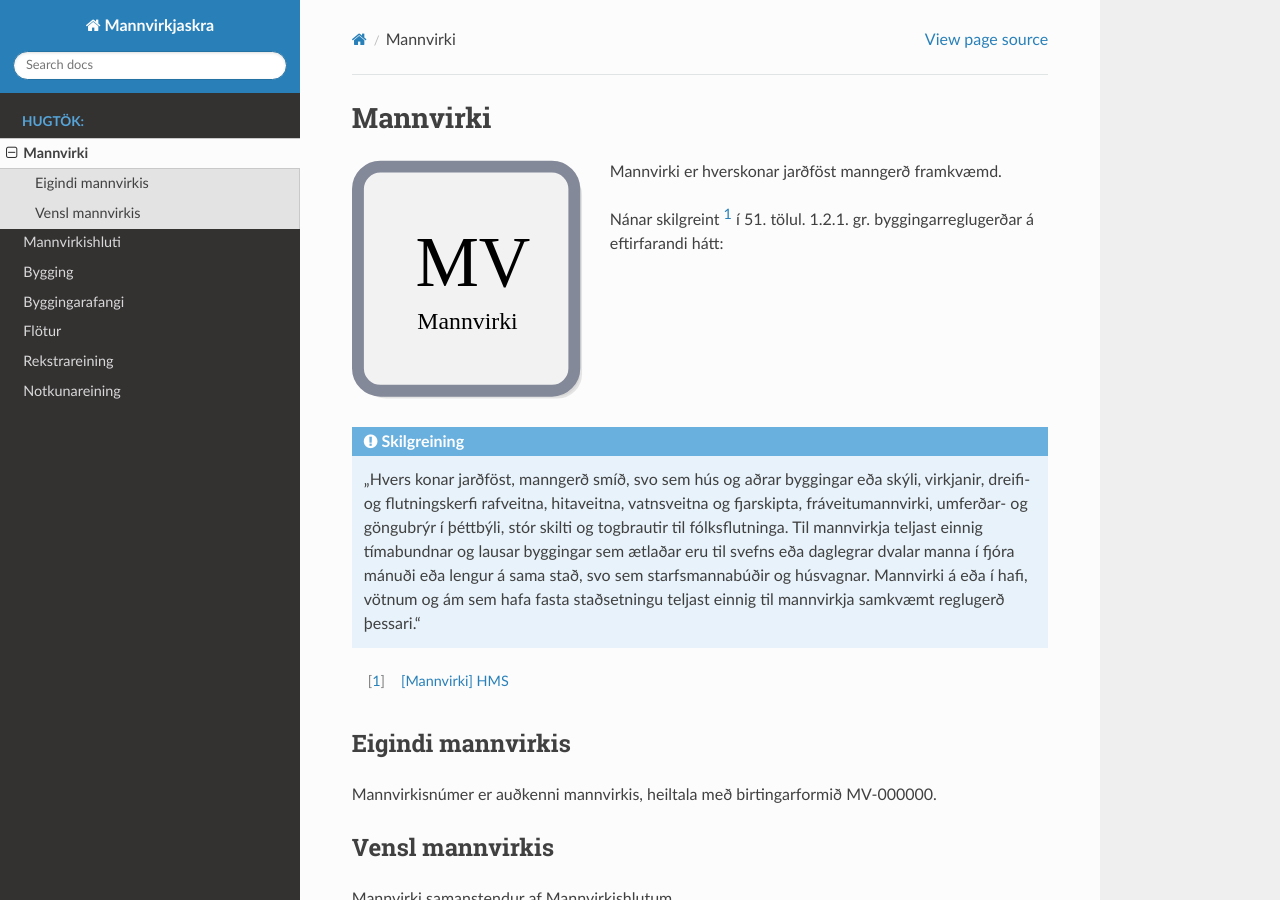
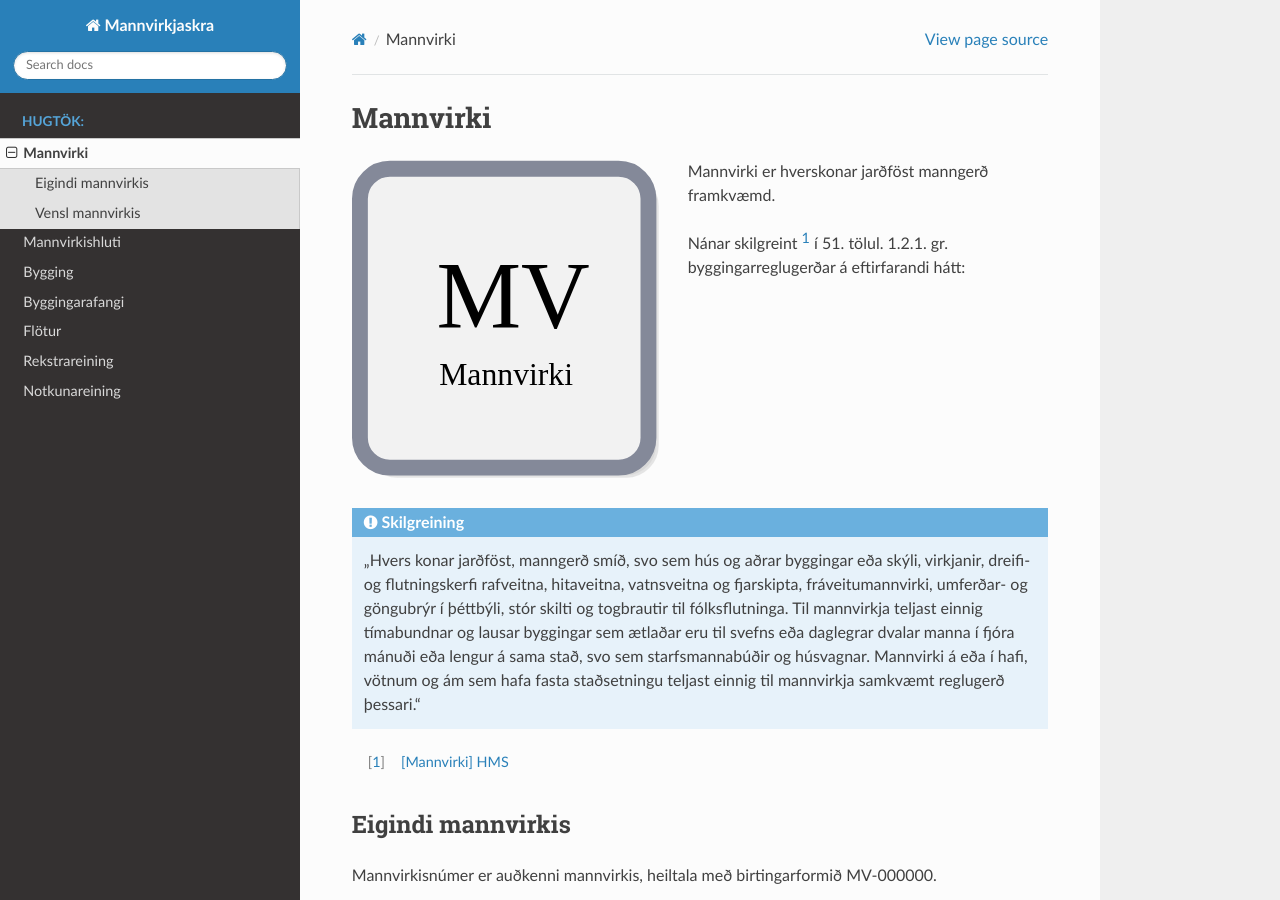
Before and after one commit to hthl/Mannvirkjaskra, a Sphinx documentation site: the page built from source/mannvirki.rst, in a window 1280 px wide and 900 px high. Built offline with Sphinx 7.4.7 and the Read the Docs theme 2.0.0, drawn with Linux system fonts in a browser that asks for light colours.

Commit message:
Update mannvirki.rst

```diff
--- a/source/mannvirki.rst
+++ b/source/mannvirki.rst
@@ -2,7 +2,7 @@ Mannvirki
 ==========
 
 .. image:: img/mannvirki.svg
-  :scale: 300 %
+  :scale: 400 %
   :alt: Mannvirki
   :align: left
 
```
